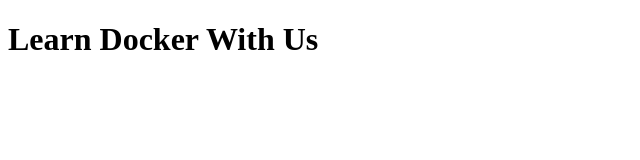
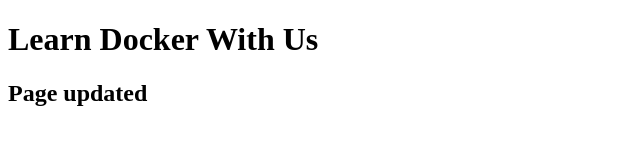
Before and after one commit to forgeuser007/learning, a plain HTML site: page index.html in a window 1280 px wide. Shown: the whole page, without its empty margins (0-640 px from the left). Drawn offline with Linux system fonts and the light colour scheme.

Commit message:
Updated the index page

```diff
--- a/index.html
+++ b/index.html
@@ -6,5 +6,6 @@
 </head>
 <body>
     <h1>Learn Docker With Us</h1>
-</body>
+	<h2>Page updated</h2>
+</boday>
 </html>
```
